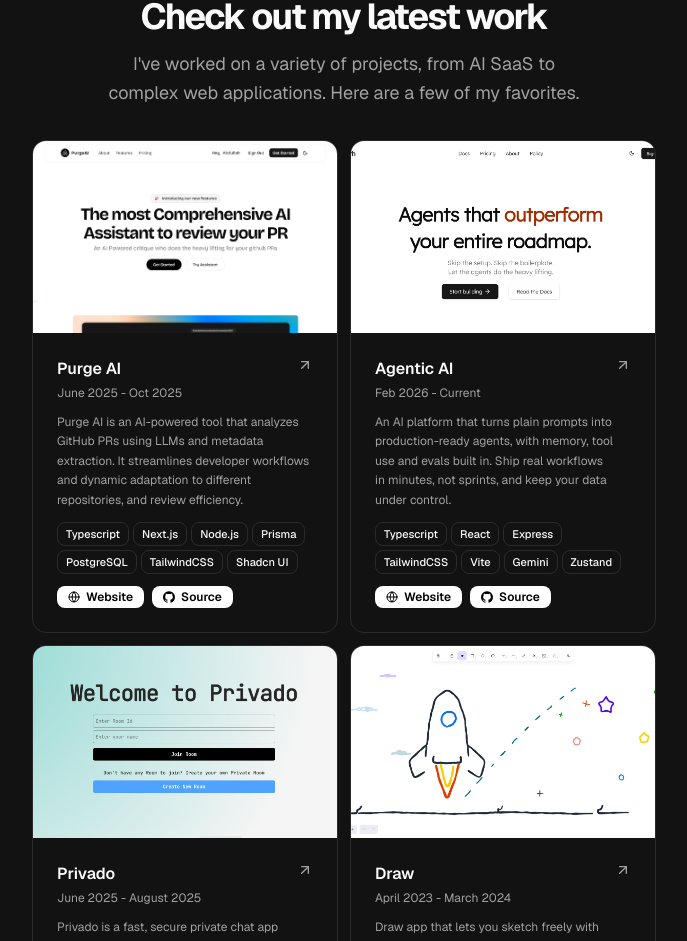
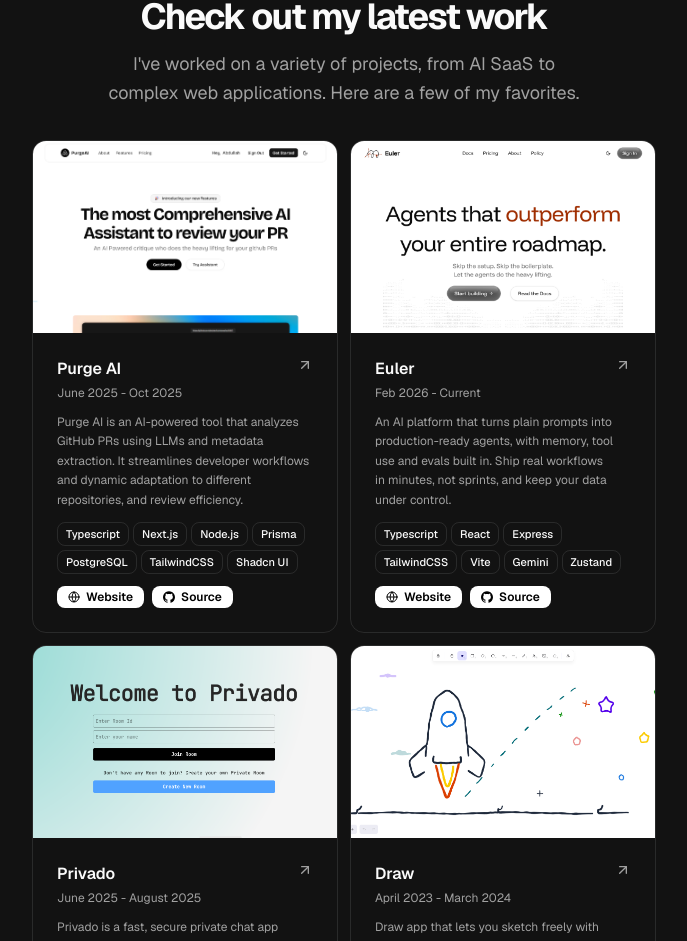
Before and after one commit to abhub23/portfolio2, a Next.js app: page / in a window 1280 px wide. Shown: the part 1229-2170 px from the top of the page, without its empty margins (296-983 px from the left). Built offline with nearby package versions, Linux system fonts and the light colour scheme.

Commit message:
changed name and links

```diff
--- a/src/data/resume.tsx
+++ b/src/data/resume.tsx
@@ -168,8 +168,8 @@ Currently building [Euler](https://euler.abdullahtech.dev), an agentic AI platfo
       image: "/purgeai.png",
     },
     {
-      title: "Agentic AI",
-      href: "https://stealth.abdullahtech.dev",
+      title: "Euler",
+      href: "https://euler.abdullahtech.dev",
       dates: "Feb 2026 - Current",
       active: true,
       description:
@@ -178,16 +178,16 @@ Currently building [Euler](https://euler.abdullahtech.dev), an agentic AI platfo
       links: [
         {
           type: "Website",
-          href: "https://stealth.abdullahtech.dev",
+          href: "https://euler.abdullahtech.dev",
           icon: <Icons.globe className="size-3" />,
         },
         {
           type: "Source",
-          href: "https://github.com/abhub23/stealth",
+          href: "https://github.com/abhub23/euler",
           icon: <Icons.github className="size-3" />,
         },
       ],
-      image: "/agenticai.png",
+      image: "/euler-og.png",
     },
     {
       title: "Privado",
```
